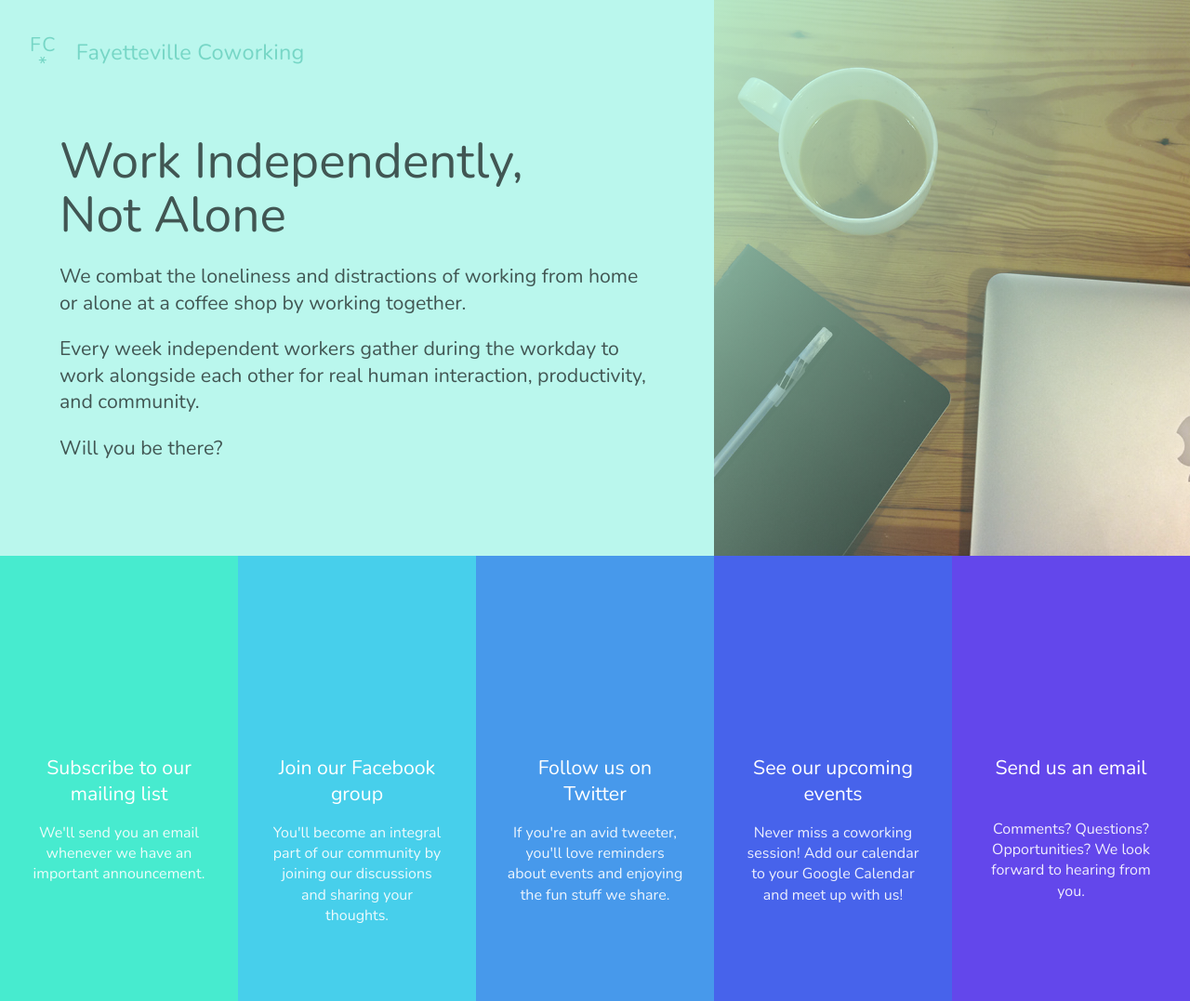
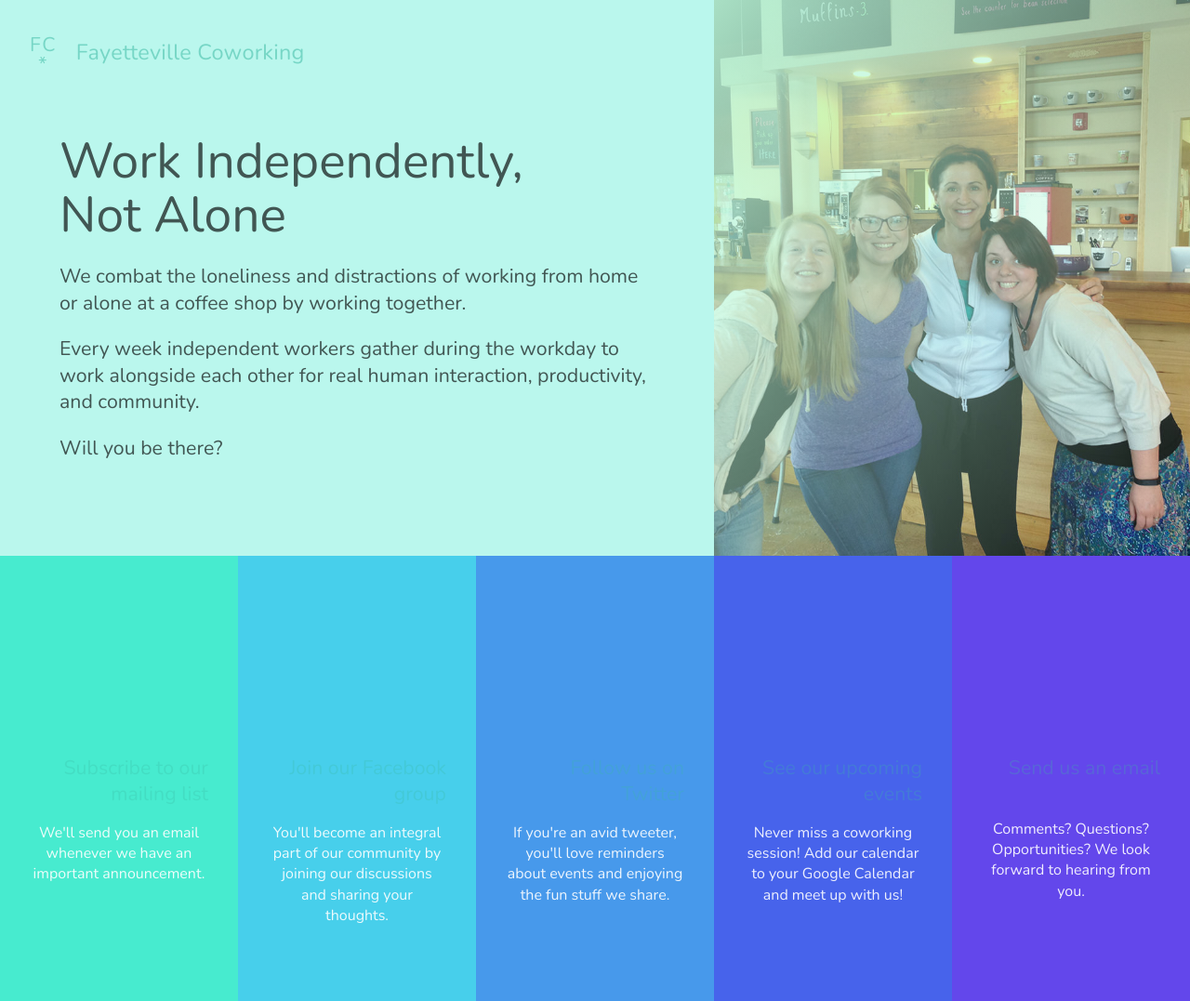
Before and after one commit to aliciahurst/fayetteville-coworking, a PHP site: page / in a window 1280 px wide. Shown: the whole page at 93% size. Run offline with PHP 8.4, Linux system fonts and the light colour scheme; some libraries are stand-ins or nearby versions.

Commit message:
Add more images

```diff
--- a/index.php
+++ b/index.php
@@ -27,6 +27,7 @@
 					<header>
 						<h1 class="logo">FC<br/>*</h1>
 						<h1 class="name">Fayetteville Coworking</h1>
+						<!--<h3><a href="http://aliciahurst.com" target="_blank"><svg class="icon-nc-north-carolina"><use xlink:href="#icon-nc-north-carolina"></use></svg></a></h3>-->
 					</header>
 
 					<div class="info">
@@ -37,19 +38,23 @@
 						<p>Every week independent workers gather during the workday to work alongside each other for real human interaction, productivity, and community.</p>
 
 						<p><strong>Will you be there?</strong></p>
+
 					</div>
 
 				</div>
 
 			<section id="background_cycler">
-				<div class="active" style="background-image: url(/img/1.jpg)"> </div>
+				<div class="active" style="background-image: url(/arp15/img/4.jpg)"> </div>
 				<div style="background-image: url(/apr15/img/2.jpg)"> </div>
+				<div style="background-image: url(/apr15/img/10.jpg)"> </div>
+				<div style="background-image: url(/apr15/img/9.jpg)"> </div>
+				<div style="background-image: url(/apr15/img/1.jpg)"> </div>
 				<div style="background-image: url(/apr15/img/3.jpg)"> </div>
-				<div style="background-image: url(/apr15/img/4.jpg)"> </div>
+				<div style="background-image: url(/apr15/img/11.jpg)"> </div>
 				<div style="background-image: url(/apr15/img/5.jpg)"> </div>
-				<div style="background-image: url(/apr15/img/6.jpg)"> </div>
 				<div style="background-image: url(/apr15/img/7.jpg)"> </div>
 				<div style="background-image: url(/apr15/img/8.jpg)"> </div>
+				<div style="background-image: url(/apr15/img/6.jpg)"> </div>
     	</section>
 		</div>
 
--- a/sass/main.scss
+++ b/sass/main.scss
@@ -78,10 +78,10 @@ body {
 
 header {
 	padding: 1rem;
+	color: rgba(58, 185, 163, 0.53);
 	h1 {
 		display: inline-block;
 		vertical-align: middle;
-		color: rgba(58, 185, 163, 0.53);
 		&.logo {
 			font-size: $base;
 			line-height: 1;
@@ -110,6 +110,33 @@ header {
 		font-size: $base * $ratio;
 		margin-bottom: $base * $ratio;
 		line-height: $ratio;
+	}
+}
+
+h3 {
+	text-align: right;
+	font-size: 1rem;
+	display: none;
+	color: rgba(58, 185, 163, 0.53);
+	opacity: 0.5;
+	font-weight: 400;
+	a {
+		color: currentColor;
+		&:hover {
+			color: white;
+		}
+	}
+	svg {
+		height: 40px;
+		width: 40px;
+		vertical-align: middle;
+		float: right;
+		color: currentColor;
+		display: inline-block;
+		&.icon-ah {
+			height: 32px;
+			margin-top: -3px;
+		}
 	}
 }
 
@@ -197,6 +224,10 @@ strong {
 	.hero {
 		@include flex(1.5);
 	}
+	h3 {
+		display: inline-block;
+		float: right;
+	}
 	.info {
 		padding: 3rem 4rem 5rem;
 		h2 {
```
Also changed, not shown: css/main.css, img/10.jpg (added), img/11.jpg (added), img/9.jpg (added).
